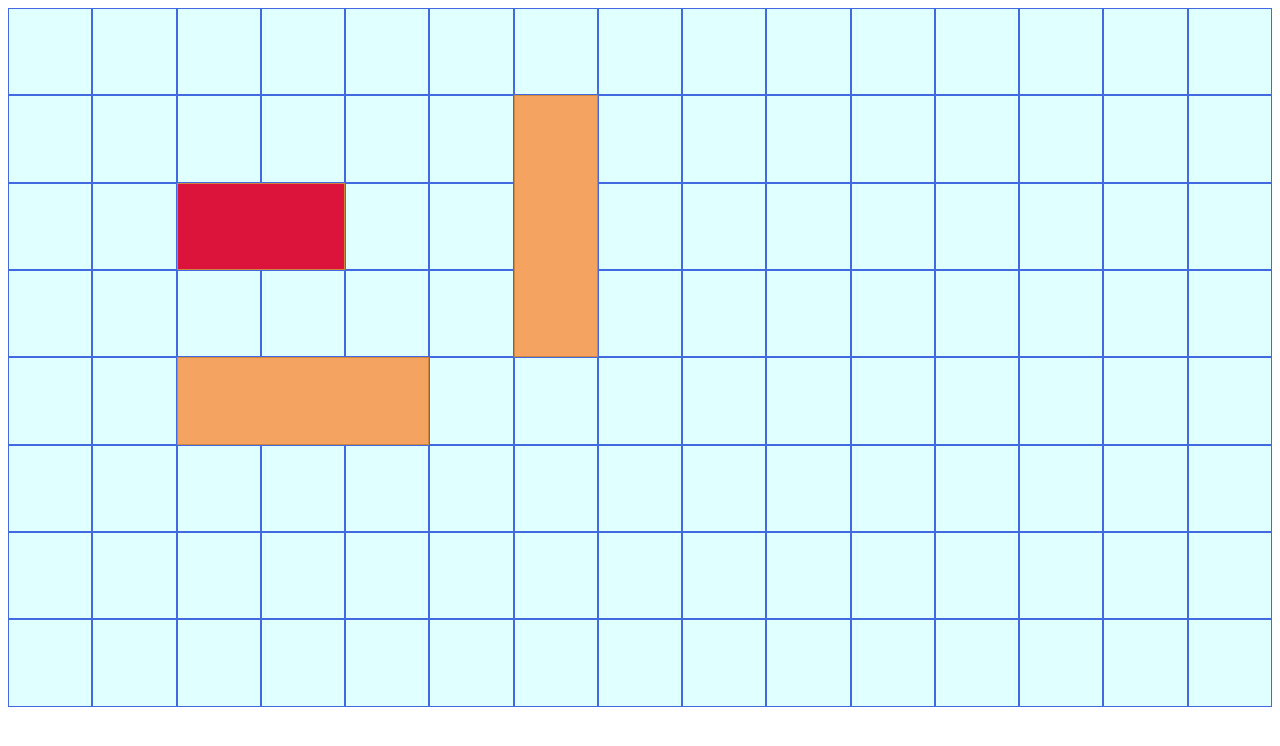
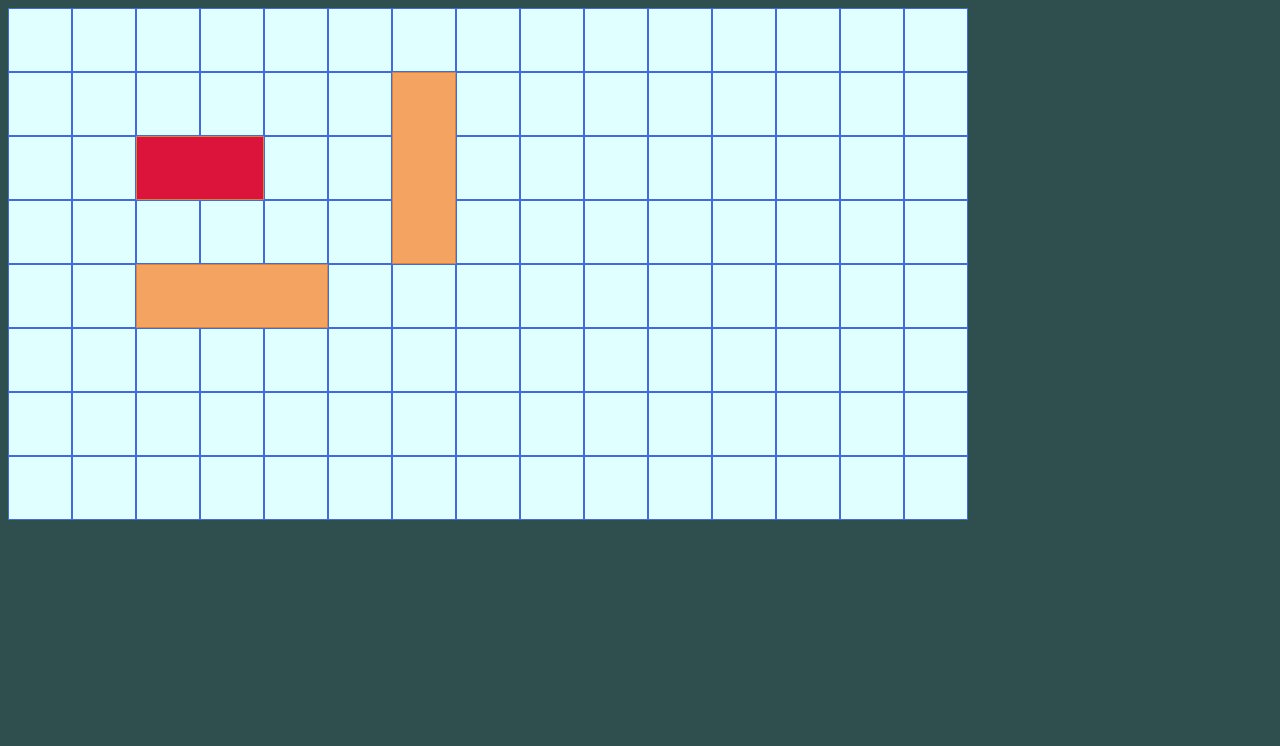
Before and after one commit to obr-09/svelte-parking-game, a Svelte app: page / in a window 1280 px wide. Shown: the top 746 px of the page. Built offline with nearby package versions, Linux system fonts and the light colour scheme.

Commit message:
feat: drag and drop

```diff
--- a/src/App.svelte
+++ b/src/App.svelte
@@ -1,13 +1,7 @@
 <script lang="ts">
-import type { DogPlacement } from './data/models';
-
-  const dogsData: DogPlacement[] = [
-    { x: 6, y: 1, width: 1, height: 3 },
-    { x: 2, y: 4, width: 3, height: 1 },
-  ];
-
+  import { otherDogs, rocketDog } from './data/store';
   import Dog from './entities/Dog.svelte';
-  import Grid from './terrain/Grid.svelte'
+  import Grid from './terrain/Grid.svelte';
 </script>
 
 <main>
@@ -15,10 +9,12 @@ import type { DogPlacement } from './data/models';
   </Grid>
   <div class="dog-container">
     <!-- My (rocket) dog -->
-    <Dog placement={{x: 2, y: 2, width: 2, height: 1}} isRocketDog />
+    {#if $rocketDog}
+      <Dog bind:placement={$rocketDog} isRocketDog />
+    {/if}
     <!-- Other people's dogs -->
-    {#each dogsData as dogData }
-      <Dog placement={dogData} />
+    {#each $otherDogs as otherDog }
+      <Dog bind:placement={otherDog} />
     {/each}
   </div>
 </main>
--- a/src/app.css
+++ b/src/app.css
@@ -8,4 +8,5 @@ html, body {
 #app {
   width: 100%;
   height: 100%;
+  background: darkslategrey;
 }
--- a/src/data/selectors.ts
+++ /dev/null
@@ -1,7 +0,0 @@
-import { gridSize } from "./store";
-
-export let cellWidth: number = 0;
-
-gridSize.subscribe(({ x }) => {
-  cellWidth = 100 / x;
-});
--- a/src/data/store.ts
+++ b/src/data/store.ts
@@ -1,7 +1,29 @@
-import { writable } from "svelte/store";
-import type { DogPlacement } from "./models";
+import { derived, writable, type Writable } from "svelte/store";
+import type { DogPlacement, GridData } from "./models";
+import { getAllDogCoordinates } from "./utils";
 
-export const gridSize = writable({ x: 15, y: 8 });
+export const gridSize = writable<GridData>({ x: 15, y: 8 });
+export const cellWidth = writable(64);
 
-export const otherDogs = writable<DogPlacement | undefined>();
-export const rocketDog = writable<DogPlacement[]>([]);
+export const otherDogs: Writable<DogPlacement[]> = writable([
+  { x: 6, y: 1, width: 1, height: 3 },
+  { x: 2, y: 4, width: 3, height: 1 },
+]);
+export const rocketDog: Writable<DogPlacement> = writable<DogPlacement>({x: 2, y: 2, width: 2, height: 1});
+const gridBaseSpace = derived(gridSize, $gridSize => (
+  Array.from(Array($gridSize.y).keys()).map(() => Array.from(Array($gridSize.x).keys()).map(() => false))
+));
+export const gridOccupiedSpace = derived(([gridBaseSpace, otherDogs, rocketDog]), ([$gridBaseSpace, $otherDogs, $rocketDog]) => {
+  const grid = [...$gridBaseSpace.map(gridRow => ([...gridRow]))];
+  if ($rocketDog) {
+    getAllDogCoordinates($rocketDog).forEach(({ x, y }) => {
+      grid[y][x] = true;
+    });
+  }
+  $otherDogs.forEach(otherDog => {
+    getAllDogCoordinates(otherDog).forEach(({ x, y }) => {
+      grid[y][x] = true;
+    });
+  });
+  return grid;
+});
--- /dev/null
+++ b/src/data/utils.ts
@@ -0,0 +1,7 @@
+import type { Coordinates, DogPlacement } from "./models";
+
+export const getAllDogCoordinates = (dog: DogPlacement): Coordinates[] => {
+  const xValues: number[] = Array.from(new Array(dog.width).keys()).map(index => index + dog.x);
+  const yValues: number[] = Array.from(new Array(dog.height).keys()).map(index => index + dog.y);
+  return xValues.map(x => yValues.map(y => ({ x, y }))).flat();
+};
--- a/src/entities/Dog.svelte
+++ b/src/entities/Dog.svelte
@@ -1,34 +1,81 @@
 
 
 <script lang="ts">
-  import type { DogPlacement } from "src/data/models";
-  import { gridSize } from "../data/store";
-  import { cellWidth } from "../data/selectors";
+  import { onDestroy, onMount } from "svelte";
+  import type { Coordinates, DogPlacement, MovementLimits } from "../data/models";
+  import { cellWidth, gridOccupiedSpace, gridSize } from "../data/store";
 
   export let placement: DogPlacement;
   export let isRocketDog: boolean = false;
+
   let isDogBeingWalked: boolean = false;
-  // let canDogMove: { x: boolean; y: boolean; };
+  let movementLimits: MovementLimits;
+  let movementCoordinates: Coordinates = { x: (placement.x + placement.width/2) * $cellWidth, y: (placement.y + placement.height/2) * $cellWidth };
 
-  const onHold = () => {
+
+
+  onMount(() => {
+    addEventListener('mouseup', onDogRelease);
+    addEventListener('mousemove', onDogMove);
+  });
+  onDestroy(() => {
+    removeEventListener('mouseup', onDogRelease);
+    removeEventListener('mousemove', onDogMove);
+  });
+
+  const computeMovementLimits = (): void => {
+    movementLimits = { x1: placement.x, x2: placement.x, y1: placement.y, y2: placement.y };
+    if (placement.width > 1) {
+      while (movementLimits.x1 - 1 >= 0 && !$gridOccupiedSpace[movementLimits.y1][movementLimits.x1 - 1])
+        movementLimits.x1--;
+      while (movementLimits.x2 + placement.width < $gridSize.x && !$gridOccupiedSpace[movementLimits.y1][movementLimits.x2 + placement.width])
+        movementLimits.x2++;
+    }
+
+    if (placement.height > 1) {
+      while (movementLimits.y1 - 1 >= 0 && !$gridOccupiedSpace[movementLimits.y1 - 1][movementLimits.x1])
+        movementLimits.y1--;
+      while (movementLimits.y2 + placement.height < $gridSize.y && !$gridOccupiedSpace[movementLimits.y2 + placement.height][movementLimits.x1])
+        movementLimits.y2++;
+    }
+  };
+
+  const onDogHold = () => {
     isDogBeingWalked = true;
+    computeMovementLimits();
   };
-  addEventListener('mouseup', () => {
-    isDogBeingWalked = false;
-  });
+  const onDogRelease = (): void => {
+    if (isDogBeingWalked) {
+      // Set dog logical and visual position to store data
+      placement.x = Math.round((movementCoordinates.x - placement.width * $cellWidth / 2) / $cellWidth);
+      placement.y = Math.round((movementCoordinates.y - placement.height * $cellWidth / 2) / $cellWidth);
+      movementCoordinates = { x: (placement.x + placement.width/2) * $cellWidth, y: (placement.y + placement.height/2) * $cellWidth };
+      isDogBeingWalked = false;
+    }
+  };
+  const onDogMove = ({ pageX, pageY }): void => {
+    if (isDogBeingWalked) {
+      // Set dog visual position to mouse
+      movementCoordinates = {
+        x: Math.min((movementLimits.x2 + placement.width/2) * $cellWidth, Math.max((movementLimits.x1 + placement.width/2) * $cellWidth, pageX)),
+        y: Math.min((movementLimits.y2 + placement.height/2) * $cellWidth, Math.max((movementLimits.y1 + placement.height/2) * $cellWidth, pageY)),
+      };
+    }
+  };
 </script>
 
 <div
   class="dog"
   class:rocket="{isRocketDog}"
   style="
-    left: {placement.x * cellWidth}%;
-    top: {placement.y / $gridSize.y * 100}%;
-    width: {placement.width * cellWidth}%;
-    height: {placement.height / $gridSize.y * 100}%;
+    left: {movementCoordinates.x}px;
+    top: {movementCoordinates.y}px;
+    width: {placement.width * $cellWidth}px;
+    height: {placement.height * $cellWidth}px;
   "
-  on:mousedown={onHold}
+  on:mousedown|preventDefault={onDogHold}
 />
+
 <style>
   .dog {
     position: absolute;
@@ -36,7 +83,7 @@
     border: 1px solid peru;
     box-sizing: border-box;
     margin: auto;
-    /* transform: translate(-50%, -50%); */
+    transform: translate(-50%, -50%);
   }
 
   .dog.rocket {
--- a/src/terrain/Cell.svelte
+++ b/src/terrain/Cell.svelte
@@ -1,12 +1,12 @@
 <script context="module" lang="ts">
-  import { cellWidth } from '../data/selectors';
+import { cellWidth } from "../data/store";
 </script>
 
 <div
   class="cell"
   style="
-    width: {cellWidth}vw;
-    padding-bottom: {cellWidth}vw;
+    width: {$cellWidth}px;
+    height: {$cellWidth}px;
   "
 >
 <div></div>
--- a/src/terrain/Grid.svelte
+++ b/src/terrain/Grid.svelte
@@ -1,9 +1,13 @@
 <script lang="ts">
   import { gridSize } from '../data/store';
   import Cell from './Cell.svelte'
+
+  const preventDefault = (event): void => {
+    event.preventDefault();
+  }
 </script>
 
-<div class="grid">
+<div class="grid" on:mousedown={preventDefault}>
   {#each Array.from(Array($gridSize.y).keys()) as y}
     <div class="row">
       {#each Array.from(Array($gridSize.x).keys()) as x}
@@ -19,9 +23,9 @@
   .grid {
     display: flex;
     flex-direction: column;
-    width: 100%;
     box-sizing: border-box;
     padding: 8px;
+    width: fit-content;
   }
 
   .row {
```
Also changed, not shown: src/data/models.ts (+17 -0 lines).
